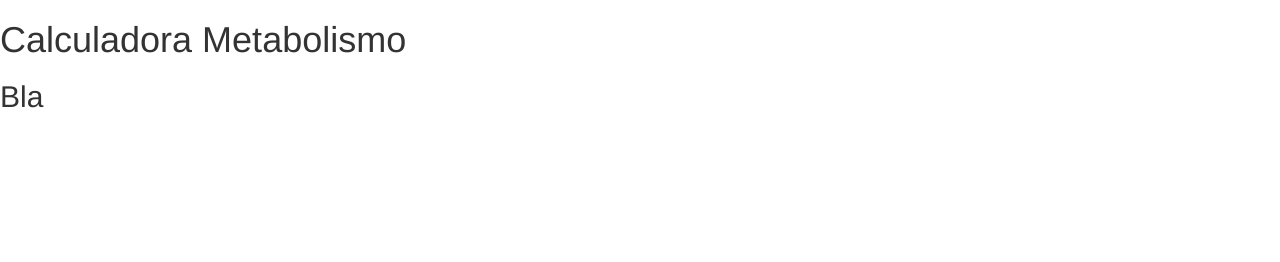
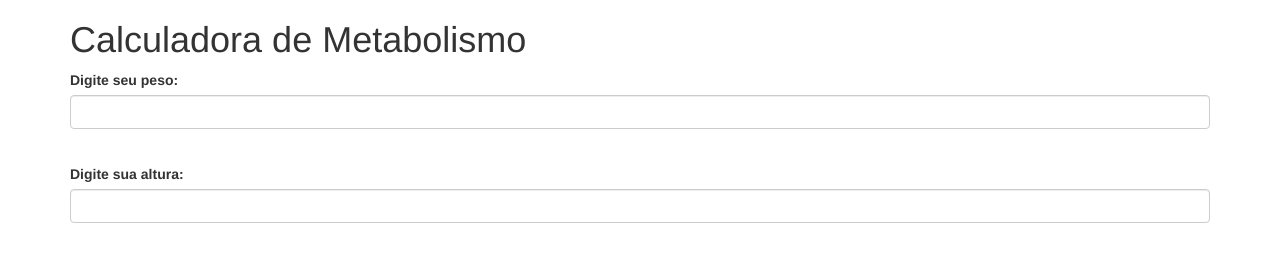
Before and after one commit to deniseasc/CalculadoraMetabolismo, a website: page www/index.html in a window 1280 px wide. Drawn offline with Linux system fonts and the light colour scheme.

Commit message:
digite peso e altura

```diff
--- a/www/index.html
+++ b/www/index.html
@@ -14,7 +14,48 @@
 
 </head>
 <body>
-  <h1> Calculadora Metabolismo</h1>
-  <h2> Bla </h2>
+
+    <div class="container">
+      <h1> Calculadora de Metabolismo</h1>
+       <div class="row">
+         <div class="col-xs-12">
+           <div class="form-group">
+          <label>Digite seu peso: </label>
+         <input type="text" class="form-control">
+         </div>
+       </div>
+    </div>
+
+   <br>
+
+     <div class="row">
+         <div class="col-xs-12">
+           <div class="form-group">
+          <label>Digite sua altura: </label>
+         <input type="text" class="form-control">
+         </div>
+       </div>
+    </div>
+
+
+
+
+
+
+
+
+
+
+
+
+
+
+
+
+
+
+
+
+    </div>
 </body>
 </html>
```
